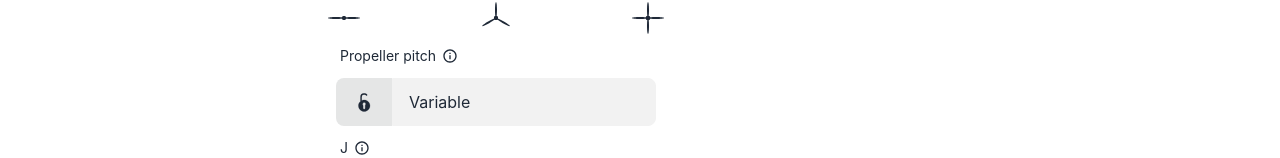
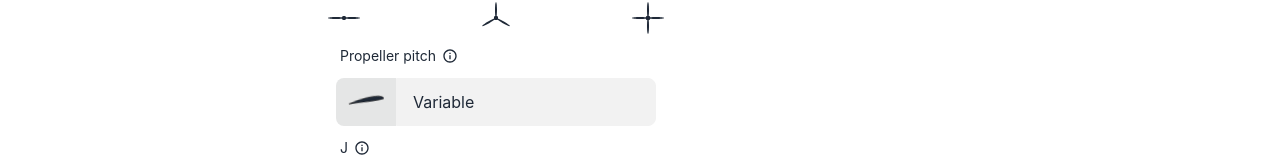
Before and after one commit to adamsmietanka/aircraft-calculator, a React (Create React App) app in the folder frontend/: page /powerunit/propeller in a window 1280 px wide. Shown: the part 794-952 px from the top of the page. Built offline with nearby package versions, Linux system fonts and the light colour scheme.

Commit message:
feat: add animated profile to pitch input

```diff
--- a/frontend/src/features/power_unit/PowerUnitPropeller.tsx
+++ b/frontend/src/features/power_unit/PowerUnitPropeller.tsx
@@ -38,7 +38,7 @@ const PowerUnitPropeller = () => {
   };
 
   return (
-    <div className="flexw-full p-4">
+    <div className="flex w-full p-4">
       <div className="flex flex-col w-80 mr-8 space-y-1">
         <InputNumber
           value={engineSpeed}
@@ -95,10 +95,7 @@ const PowerUnitPropeller = () => {
           unit="m"
           // tooltip="Advance ratio"
         />
-        <InputDisabled
-          value={machTip()}
-          label="Blade Tip Mach number"
-        />
+        <InputDisabled value={machTip()} label="Blade Tip Mach number" />
       </div>
       <div />
     </div>
--- a/frontend/src/features/power_unit/PowerUnitPropellerPitch.tsx
+++ b/frontend/src/features/power_unit/PowerUnitPropellerPitch.tsx
@@ -1,4 +1,4 @@
-import { ReactComponent as Padlock } from "../../assets/padlock.svg";
+import { ReactComponent as Profile } from "../../assets/clarkY.svg";
 import { useRef } from "react";
 import InfoTooltip from "../common/InfoTooltip";
 import { usePropellerStore } from "./stores/usePropeller";
@@ -18,10 +18,9 @@ const PowerUnitPropellerPitch = ({ tooltip }: Props) => {
   const toggleClass = () => {
     const element = lockRef.current;
     if (element) {
+      setVariable(!variable);
       variable
-        ? element.classList.add("locked")
-        : element.classList.remove("locked");
-      setVariable(!variable);
+        ? element.classList.remove("variable") : element.classList.add("variable");
     }
   };
   return (
@@ -29,16 +28,16 @@ const PowerUnitPropellerPitch = ({ tooltip }: Props) => {
       <label className="label">
         <span className="label-text flex ">
           {"Propeller pitch"}
-          <InfoTooltip text="A propeller can have a blade with a fixed pitch or a variable one which changes with speed of the aircraft" />
+          <InfoTooltip text="A propeller can have a blade with a fixed pitch or a variable one which changes with the speed of the aircraft" />
         </span>
       </label>
       <label className="input-group">
         <span
-          className="px-4"
+          className="px-3 cursor-pointer"
           onClick={toggleClass}
         >
-          <div className="cursor-pointer w-6 svg-color text-color z-50" data-tip="">
-            <Padlock ref={lockRef} />
+          <div className=" w-9 svg-color text-color z-50" data-tip="">
+            <Profile ref={lockRef} />
           </div>
         </span>
         <input
```
Also changed, not shown: frontend/src/assets/angle.svg (added), frontend/src/assets/clarkY.svg (added).
